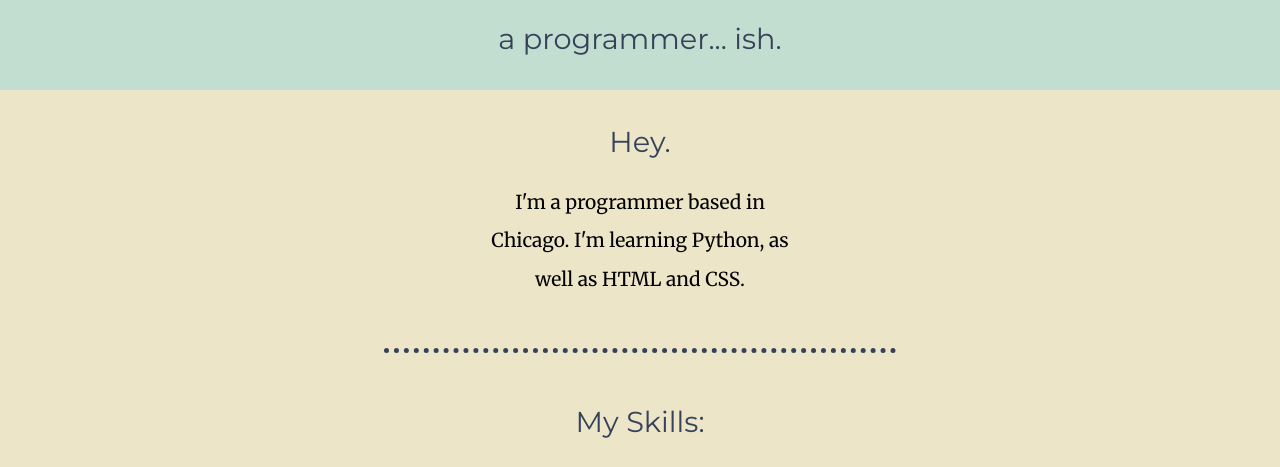
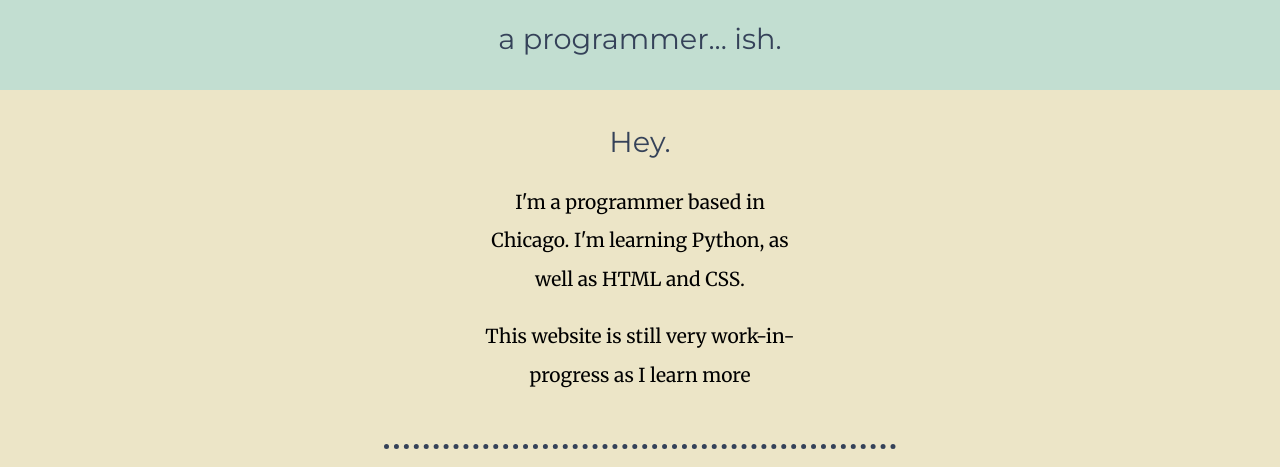
Before and after one commit to ibi-mon/cv, a plain HTML site: page index.html in a window 1280 px wide. Shown: the part 333-800 px from the top of the page. Drawn offline with Linux system fonts and the light colour scheme; a web font is replaced by a local one.

Commit message:
Update index.html
added W.I.P. warning

```diff
--- a/index.html
+++ b/index.html
@@ -20,6 +20,7 @@
       <div class="profile">
         <h2>Hey.</h2>
         <p>I'm a programmer based in Chicago. I'm learning Python, as well as HTML and CSS.</p>
+        <p>This website is still very work-in-progress as I learn more</p>
       </div>
       <hr>
       <div class="skills">
```
